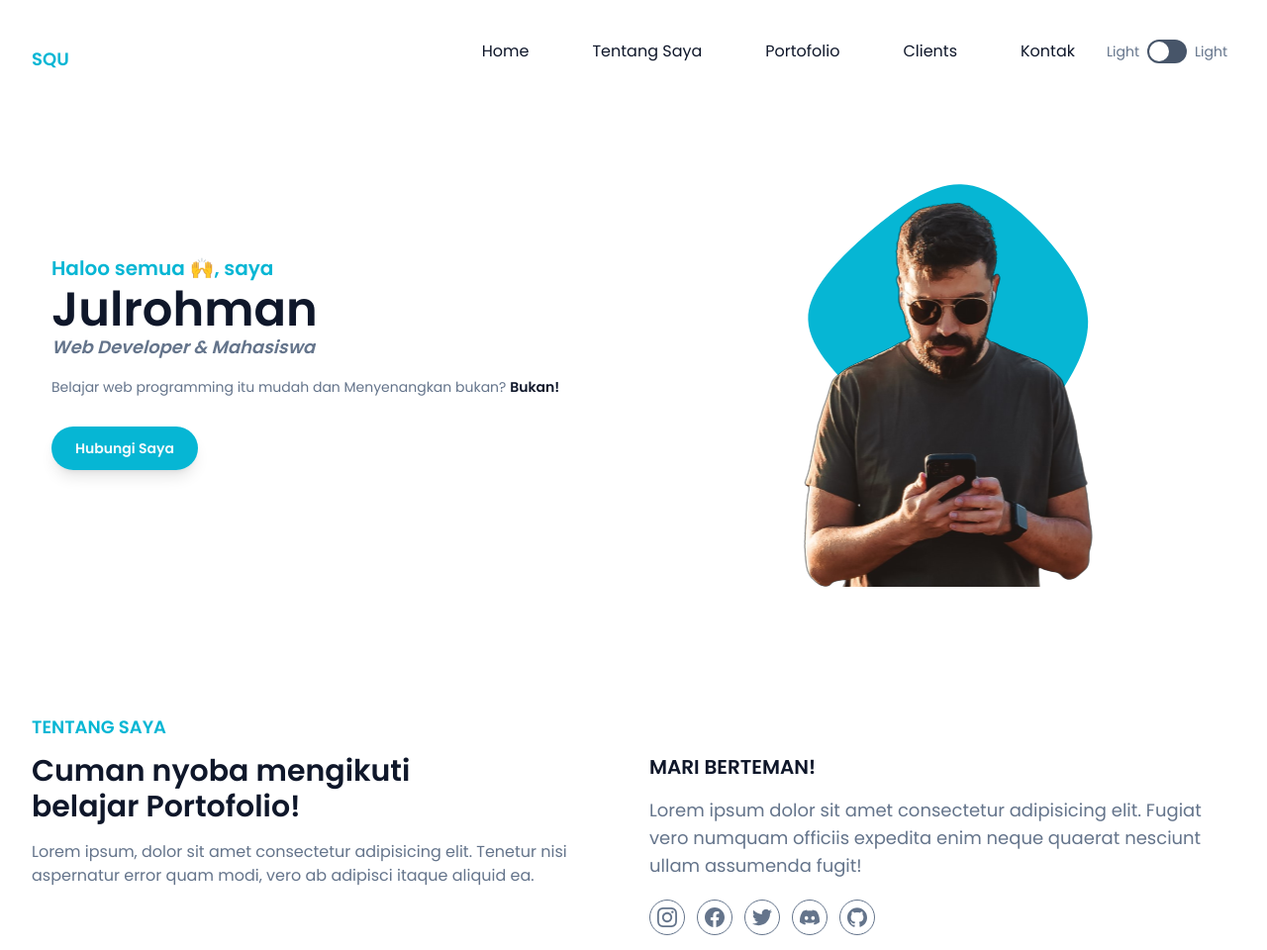
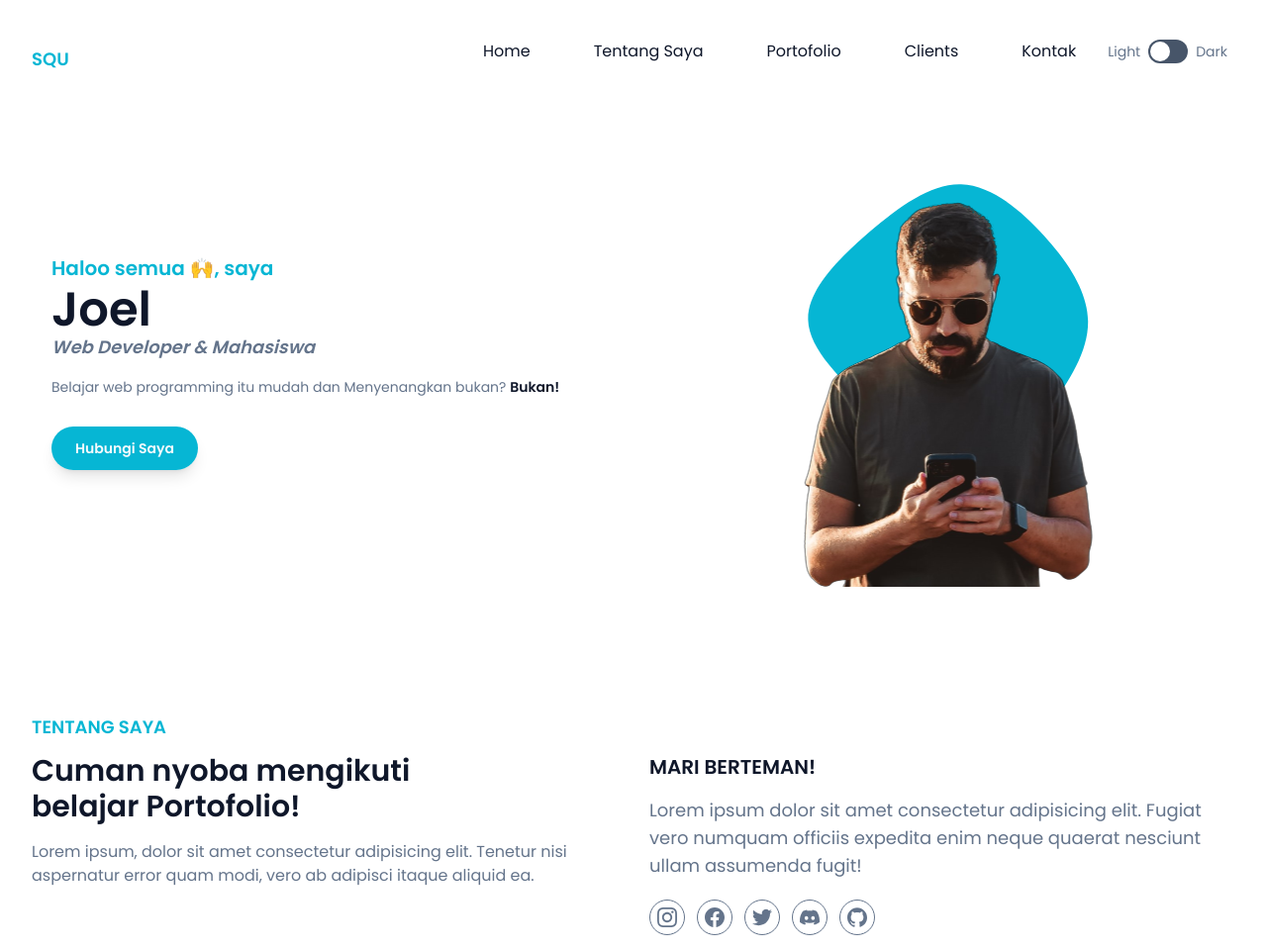
Before and after one commit to Squizyiinxx/portfolio-Tailwind, a website: page public/index.html in a window 1280 px wide. Shown: the top 960 px of the page at 99% size. Drawn offline with Linux system fonts and the light colour scheme.

Commit message:
Update index.html

```diff
--- a/public/index.html
+++ b/public/index.html
@@ -73,7 +73,7 @@
                                             </div>
                                         </div>
                                     </label>
-                                    <span class="mr-2 text-sm text-slate-500 dark:text-slate-100">Light</span>
+                                    <span class="mr-2 text-sm text-slate-500 dark:text-slate-100">Dark</span>
                                 </div>
                             </li>
 
@@ -96,7 +96,7 @@
                 <div class="w-full self-center px-5 lg:px-9 lg:w-1/2 ">
                     <h1 class="text-base font-semibold text-primary lg:text-xl">Haloo semua 🙌, saya <span
                             class="font-bold text-4xl block text-secondary mt-1 lg:text-5xl dark:text-slate-100">
-                            Julrohman</span></h1>
+                            Joel</span></h1>
                     <h2 class="mb-4 text-slate-500 font-semibold italic lg:text-lg">Web Developer & Mahasiswa</h2>
                     <p class="text-sm text-slate-500 mb-10">Belajar web programming itu mudah dan Menyenangkan bukan?
                         <span class="font-bold text-secondary">Bukan!
```
